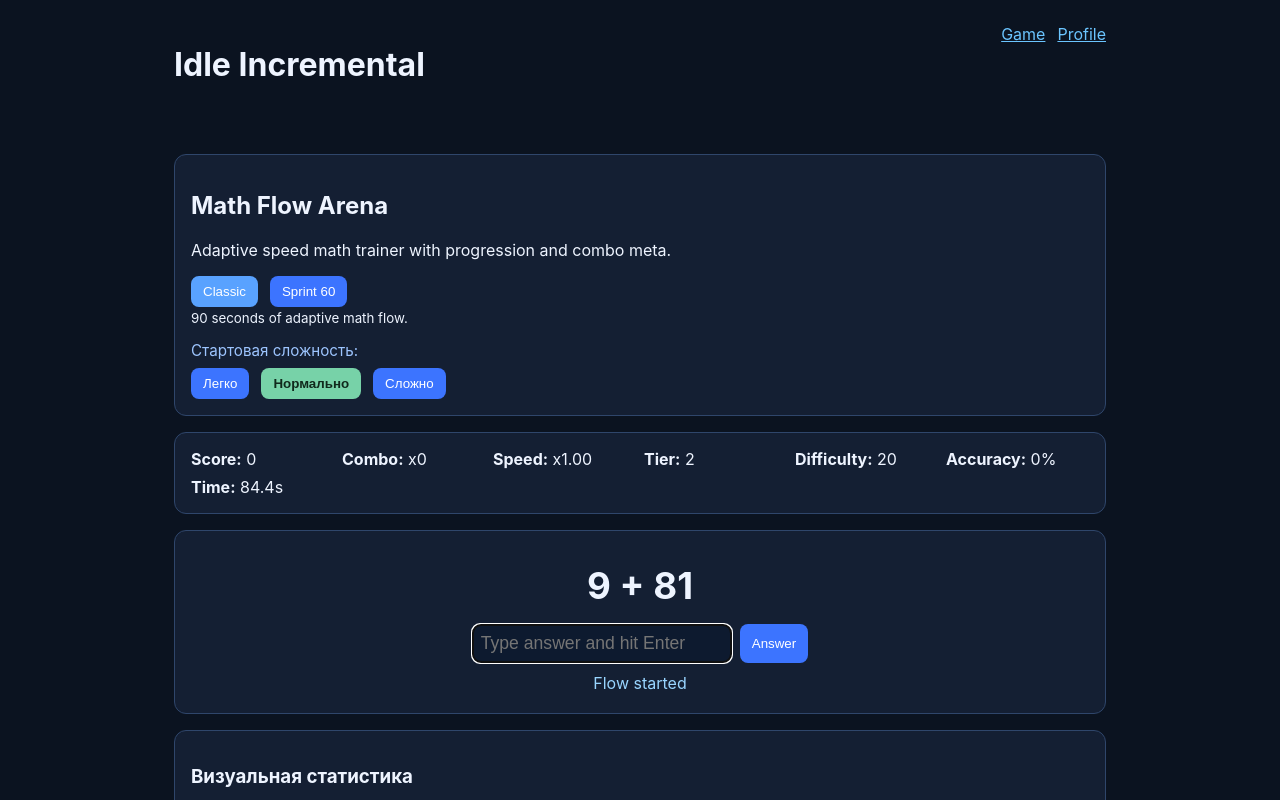
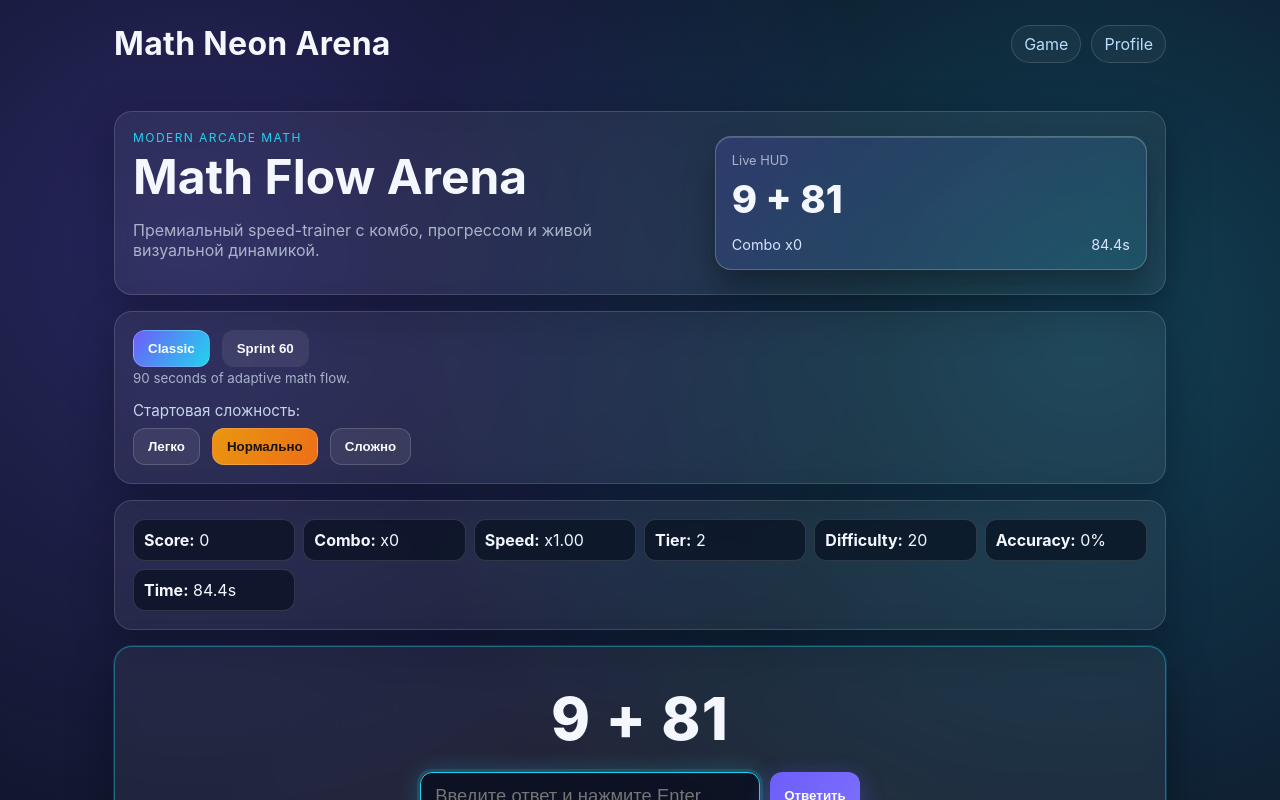
Before and after one commit to pornosirota-prog/math_game, a React (Vite) app in the folder frontend/: page /game in a window 1280 px wide. Shown: the top 800 px of the page. Built offline with nearby package versions, Linux system fonts and the light colour scheme; sample sign-in values are in the browser's storage.

Commit message:
Redesign game UI with neon arcade visual system

```diff
--- a/frontend/src/App.tsx
+++ b/frontend/src/App.tsx
@@ -25,9 +25,9 @@ export default function App() {
   const token = useAuthStore((s) => s.token);
   return (
     <>
-      <div className="layout row" style={{ justifyContent: 'space-between' }}>
-        <h1>Idle Incremental</h1>
-        <div className="row">
+      <div className="layout app-topbar">
+        <h1 className="brand-title">Math Neon Arena</h1>
+        <div className="nav-links">
           {token && <Link to="/game">Game</Link>}
           {token && <Link to="/profile">Profile</Link>}
         </div>
--- a/frontend/src/pages/GamePage.tsx
+++ b/frontend/src/pages/GamePage.tsx
@@ -64,9 +64,23 @@ export const GamePage = () => {
 
   return (
     <div className="layout math-layout">
-      <div className="card">
-        <h2>Math Flow Arena</h2>
-        <p>Adaptive speed math trainer with progression and combo meta.</p>
+      <section className="hero-panel card">
+        <div>
+          <p className="hero-kicker">Modern Arcade Math</p>
+          <h2>Math Flow Arena</h2>
+          <p className="hero-subtitle">Премиальный speed-trainer с комбо, прогрессом и живой визуальной динамикой.</p>
+        </div>
+        <div className="hero-glass-preview">
+          <div className="preview-label">Live HUD</div>
+          <div className="preview-main">{task?.prompt ?? '128 + 47 = ?'}</div>
+          <div className="preview-meta">
+            <span>Combo x{run.combo}</span>
+            <span>{typeof run.remainingMs === 'number' ? `${(run.remainingMs / 1000).toFixed(1)}s` : '∞ time'}</span>
+          </div>
+        </div>
+      </section>
+
+      <div className="card mode-card">
         <div className="row mode-row">
           {availableModes.map((mode) => (
             <button
@@ -100,7 +114,7 @@ export const GamePage = () => {
         </div>
       </div>
 
-      <div className="card hud-grid">
+      <div className="card hud-grid neon-grid">
         <div><strong>Score:</strong> {run.score}</div>
         <div><strong>Combo:</strong> x{run.combo}</div>
         <div><strong>Speed:</strong> x{run.speedMultiplier.toFixed(2)}</div>
@@ -118,16 +132,16 @@ export const GamePage = () => {
               autoFocus
               value={input}
               onChange={(e) => setInput(e.target.value)}
-              placeholder="Type answer and hit Enter"
+              placeholder="Введите ответ и нажмите Enter"
             />
-            <button type="submit">Answer</button>
+            <button type="submit">Ответить</button>
           </form>
           <div className="feedback">{lastFeedback}</div>
         </div>
       )}
 
       {isFinished && (
-        <div className="card">
+        <div className="card result-card">
           <h3>Run Complete</h3>
           <p>Score: {run.score}</p>
           <p>Correct: {run.correct} / {run.answered}</p>
--- a/frontend/src/theme/styles.css
+++ b/frontend/src/theme/styles.css
@@ -1,37 +1,205 @@
-:root { font-family: Inter, system-ui, sans-serif; color: #eef4ff; background: #0b1320; }
+:root {
+  font-family: Inter, system-ui, sans-serif;
+  color: #f5f7ff;
+  background: #0b1020;
+  --bg: #0b1020;
+  --bg-secondary: #11182d;
+  --card: rgba(255, 255, 255, 0.06);
+  --card-border: rgba(255, 255, 255, 0.14);
+  --text-primary: #f5f7ff;
+  --text-secondary: #a9b3c9;
+  --primary: #6d5ef9;
+  --secondary: #22d3ee;
+  --success: #22c55e;
+  --error: #f43f5e;
+  --warning: #f59e0b;
+}
+
 * { box-sizing: border-box; }
-body { margin: 0; }
-a { color: #6bc5ff; }
-.layout { padding: 24px; max-width: 980px; margin: 0 auto; }
-.card { background: #141f33; border: 1px solid #2f466b; border-radius: 12px; padding: 16px; margin-bottom: 16px; }
+body {
+  margin: 0;
+  min-height: 100vh;
+  color: var(--text-primary);
+  background:
+    radial-gradient(circle at 15% 15%, rgba(109, 94, 249, 0.28), transparent 40%),
+    radial-gradient(circle at 85% 20%, rgba(34, 211, 238, 0.24), transparent 42%),
+    radial-gradient(circle at 50% 80%, rgba(244, 63, 94, 0.12), transparent 45%),
+    linear-gradient(180deg, var(--bg) 0%, var(--bg-secondary) 100%);
+}
+
+body::before {
+  content: '';
+  position: fixed;
+  inset: 0;
+  pointer-events: none;
+  background-image:
+    linear-gradient(rgba(255, 255, 255, 0.03) 1px, transparent 1px),
+    linear-gradient(90deg, rgba(255, 255, 255, 0.03) 1px, transparent 1px);
+  background-size: 38px 38px;
+  opacity: 0.22;
+}
+
+a { color: #b9ddff; }
+
+.layout { padding: 24px; max-width: 1100px; margin: 0 auto; position: relative; z-index: 1; }
+
+.app-topbar {
+  display: flex;
+  align-items: center;
+  justify-content: space-between;
+  gap: 12px;
+}
+
+.brand-title {
+  margin: 0;
+  font-size: clamp(1.3rem, 2.8vw, 2rem);
+  letter-spacing: 0.01em;
+}
+
+.nav-links {
+  display: flex;
+  align-items: center;
+  gap: 10px;
+}
+
+.nav-links a {
+  text-decoration: none;
+  padding: 8px 12px;
+  border-radius: 999px;
+  border: 1px solid var(--card-border);
+  background: rgba(255, 255, 255, 0.04);
+}
+
+.card {
+  background: var(--card);
+  border: 1px solid var(--card-border);
+  backdrop-filter: blur(10px);
+  border-radius: 18px;
+  padding: 18px;
+  margin-bottom: 16px;
+  box-shadow: 0 15px 40px rgba(3, 8, 20, 0.35);
+}
+
 .row { display: flex; gap: 12px; flex-wrap: wrap; }
-button { background: #3c74ff; color: white; border: none; border-radius: 8px; padding: 8px 12px; cursor: pointer; }
-input { padding: 8px; border-radius: 8px; border: 1px solid #35517a; background: #0d1a2f; color: #e9f1ff; }
-.pulse { animation: pulse 0.5s ease; }
-.fade-up { animation: fadeUp 0.4s ease; }
-.glow { animation: glow 0.8s ease; }
-@keyframes pulse { 0%{transform:scale(1)} 50%{transform:scale(1.04)} 100%{transform:scale(1)} }
-@keyframes fadeUp { from { opacity:0; transform:translateY(8px)} to {opacity:1; transform:translateY(0)} }
-@keyframes glow { 0%{box-shadow:none} 50%{box-shadow:0 0 20px #51a2ff} 100%{box-shadow:none} }
 
-.math-layout .mode-row button.active-mode { background: #59a2ff; }
+button {
+  border: none;
+  border-radius: 12px;
+  padding: 10px 14px;
+  font-weight: 600;
+  color: #f9fafe;
+  background: linear-gradient(120deg, var(--primary), #7b6ffb);
+  box-shadow: 0 8px 24px rgba(109, 94, 249, 0.45);
+  cursor: pointer;
+  transition: transform 0.18s ease, box-shadow 0.2s ease, filter 0.2s ease;
+}
+
+button:hover { transform: translateY(-1px); filter: brightness(1.05); }
+button:active { transform: translateY(1px) scale(0.99); }
+
+input {
+  padding: 12px 14px;
+  border-radius: 12px;
+  border: 1px solid rgba(255, 255, 255, 0.2);
+  background: rgba(7, 14, 30, 0.8);
+  color: var(--text-primary);
+}
+
+input:focus {
+  outline: none;
+  border-color: var(--secondary);
+  box-shadow: 0 0 0 3px rgba(34, 211, 238, 0.15), 0 0 24px rgba(34, 211, 238, 0.26);
+}
+
+.math-layout .mode-row button { background: rgba(255, 255, 255, 0.08); box-shadow: none; border: 1px solid transparent; }
+.math-layout .mode-row button.active-mode {
+  background: linear-gradient(125deg, #6d5ef9, #22d3ee);
+  border-color: rgba(255, 255, 255, 0.2);
+}
+
+.hero-panel {
+  display: grid;
+  grid-template-columns: 1.3fr 1fr;
+  gap: 20px;
+  align-items: center;
+}
+
+.hero-kicker {
+  margin: 0;
+  text-transform: uppercase;
+  letter-spacing: 0.12em;
+  color: var(--secondary);
+  font-size: 0.75rem;
+}
+
+.hero-panel h2 {
+  margin: 6px 0;
+  font-size: clamp(2rem, 4vw, 3rem);
+  line-height: 1.1;
+}
+
+.hero-subtitle { color: var(--text-secondary); max-width: 50ch; }
+
+.hero-glass-preview {
+  border-radius: 16px;
+  padding: 16px;
+  background: linear-gradient(140deg, rgba(109, 94, 249, 0.18), rgba(34, 211, 238, 0.09));
+  border: 1px solid rgba(255, 255, 255, 0.22);
+  box-shadow: inset 0 1px 0 rgba(255, 255, 255, 0.18), 0 18px 30px rgba(0, 0, 0, 0.35);
+}
+
+.preview-label { color: var(--text-secondary); font-size: 0.8rem; }
+.preview-main { font-size: clamp(1.6rem, 4vw, 2.4rem); font-weight: 800; margin: 8px 0 14px; }
+.preview-meta { display: flex; justify-content: space-between; color: #d8e5ff; font-size: 0.9rem; }
+
+.mode-card small,
+.chart-legend,
+.metric-label,
+.feedback,
+.empty-chart { color: var(--text-secondary); }
+
 .difficulty-controls { margin-top: 14px; display: grid; gap: 8px; }
-.difficulty-controls span { color: #9dc5ff; font-size: 0.95rem; }
-.difficulty-controls .active-preset { background: #77d2a8; color: #10291c; font-weight: 600; }
-.hud-grid { display: grid; grid-template-columns: repeat(auto-fit, minmax(140px, 1fr)); gap: 8px; }
-.arena-card { text-align: center; }
-.prompt { font-size: 2.3rem; font-weight: 700; margin: 16px 0; }
-.answer-form { display: flex; justify-content: center; gap: 8px; }
-.answer-form input { width: 260px; font-size: 1.1rem; }
-.feedback { margin-top: 10px; min-height: 24px; color: #99d5ff; }
+.difficulty-controls span { color: #c8d4ec; font-size: 0.95rem; }
+.difficulty-controls button { background: rgba(255, 255, 255, 0.08); box-shadow: none; border: 1px solid rgba(255, 255, 255, 0.16); }
+.difficulty-controls .active-preset {
+  background: linear-gradient(125deg, rgba(245, 158, 11, 0.95), rgba(249, 115, 22, 0.95));
+  color: #1b1205;
+}
+
+.hud-grid { display: grid; grid-template-columns: repeat(auto-fit, minmax(145px, 1fr)); gap: 8px; }
+.neon-grid > div {
+  border: 1px solid rgba(255, 255, 255, 0.14);
+  border-radius: 12px;
+  background: rgba(8, 16, 32, 0.7);
+  padding: 10px;
+}
+
+.arena-card {
+  text-align: center;
+  border-color: rgba(34, 211, 238, 0.4);
+  box-shadow: 0 0 0 1px rgba(34, 211, 238, 0.18), 0 22px 40px rgba(5, 10, 24, 0.52);
+}
+
+.prompt {
+  font-size: clamp(2rem, 6vw, 3.7rem);
+  font-weight: 800;
+  margin: 18px 0;
+  letter-spacing: 0.02em;
+}
+
+.answer-form { display: flex; justify-content: center; gap: 10px; flex-wrap: wrap; }
+.answer-form input { width: min(340px, 100%); font-size: 1.15rem; }
+.feedback { margin-top: 12px; min-height: 24px; }
+
+.result-card { border-color: rgba(34, 197, 94, 0.4); }
+
 .stats-overview-grid { display: grid; grid-template-columns: repeat(auto-fit, minmax(170px, 1fr)); margin-bottom: 12px; gap: 10px; }
-.stat-pill { background: #102139; border: 1px solid #2e4e7c; border-radius: 10px; padding: 10px; display: grid; gap: 4px; }
-.stat-pill span { color: #9ec9ff; font-size: 0.78rem; }
+.stat-pill { background: rgba(8, 16, 32, 0.6); border: 1px solid rgba(255, 255, 255, 0.12); border-radius: 12px; padding: 10px; display: grid; gap: 4px; }
+.stat-pill span { color: #b9c6dd; font-size: 0.78rem; }
 .stat-pill strong { font-size: 1.05rem; }
 .smart-chart { display: grid; gap: 10px; margin-top: 8px; }
 .metric-row { display: grid; grid-template-columns: 160px 1fr; gap: 12px; align-items: center; }
-.metric-label { color: #9ec9ff; font-size: 0.9rem; }
-.metric-track { background: #0e1d32; border: 1px solid #27446d; border-radius: 8px; min-height: 88px; padding: 8px 10px; display: grid; grid-auto-flow: column; grid-auto-columns: minmax(8px, 1fr); gap: 4px; align-items: end; overflow-x: auto; }
+.metric-track { background: rgba(8, 16, 32, 0.8); border: 1px solid rgba(255, 255, 255, 0.14); border-radius: 10px; min-height: 88px; padding: 8px 10px; display: grid; grid-auto-flow: column; grid-auto-columns: minmax(8px, 1fr); gap: 4px; align-items: end; overflow-x: auto; }
 .metric-bar { border-radius: 6px 6px 0 0; min-height: 5px; }
 .metric-bar.reaction { background: #4ddcb5; }
 .metric-bar.score-up { background: #67b8ff; }
@@ -41,16 +209,20 @@ input { padding: 8px; border-radius: 8px; border: 1px solid #35517a; background:
 .attempt-dot { width: 10px; height: 10px; border-radius: 50%; background: #446187; }
 .attempt-dot.ok { background: #4fe08e; }
 .attempt-dot.miss { background: #ff7575; }
-.chart-legend { display: flex; gap: 10px; align-items: center; color: #9ec9ff; margin-top: 10px; }
+.chart-legend { display: flex; gap: 10px; align-items: center; margin-top: 10px; }
 .dot { width: 10px; height: 10px; border-radius: 50%; display: inline-block; margin: 0 4px 0 10px; }
 .dot.good { background: #4fe08e; }
 .dot.bad { background: #ff7575; }
 .dot.reaction { background: #4ddcb5; }
 .dot.score { background: #67b8ff; }
 .dot.skill { background: #d49dff; }
-.empty-chart { color: #90a8ce; }
+
+@media (max-width: 840px) {
+  .hero-panel { grid-template-columns: 1fr; }
+}
 
 @media (max-width: 740px) {
   .metric-row { grid-template-columns: 1fr; }
   .attempt-timeline { margin-left: 0; }
+  .layout { padding: 16px; }
 }
```
